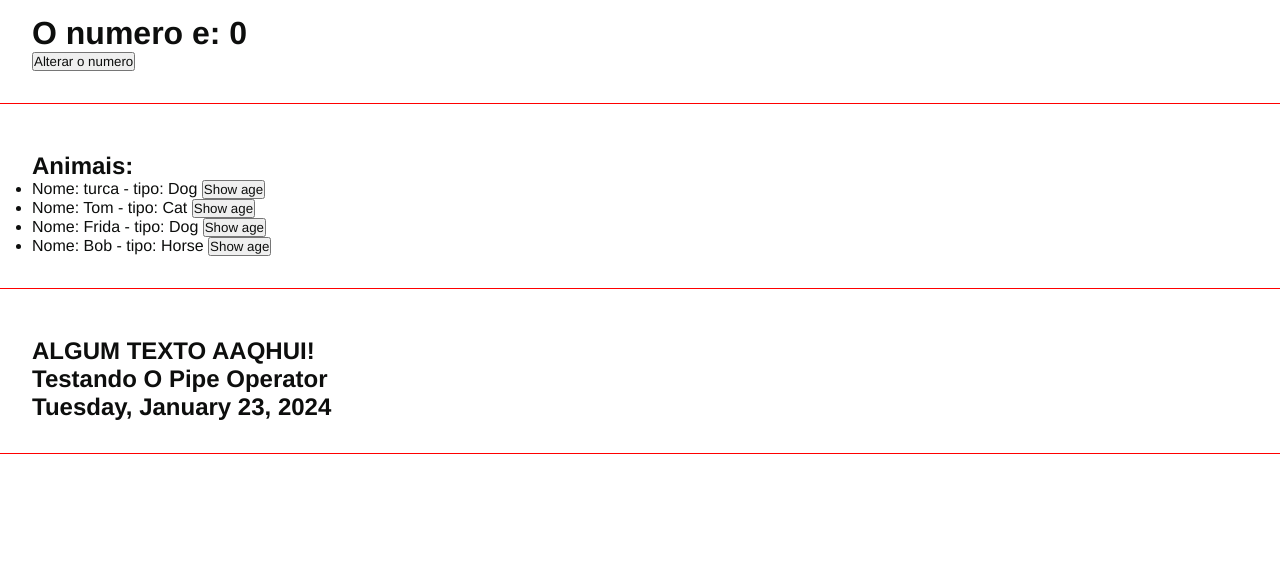
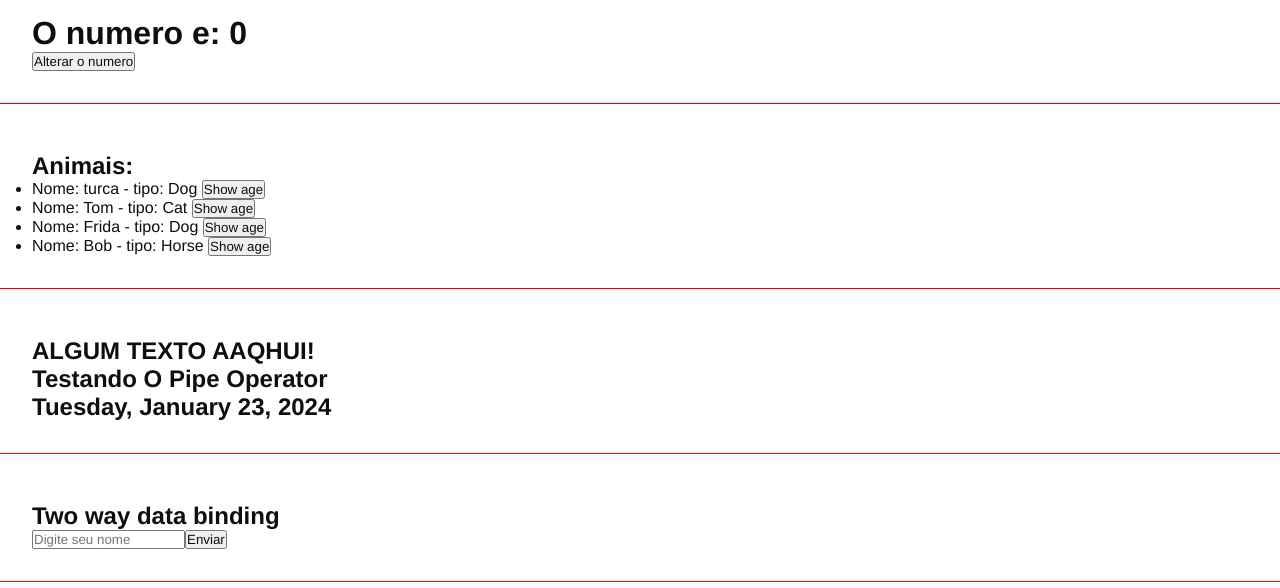
Before and after one commit to alvimlopz/CursoAngular, an Angular app: page / in a window 1280 px wide. Shown: the part 712-1300 px from the top of the page. Built offline with nearby package versions, Linux system fonts and the light colour scheme.

Commit message:
Two way data binding no angular

```diff
--- a/src/app/app.component.html
+++ b/src/app/app.component.html
@@ -7,3 +7,4 @@
 <app-emitter></app-emitter>
 <app-list-render></app-list-render>
 <app-pipes></app-pipes>
+<app-two-way-dinding></app-two-way-dinding>
--- /dev/null
+++ b/src/app/components/two-way-dinding/two-way-dinding.component.html
@@ -0,0 +1,16 @@
+<div class="class">
+    <h2>Two way data binding</h2>
+    <form>
+        <input
+            type="text"
+            [(ngModel)]="name"
+            name="name"
+            placeholder="Digite seu nome"
+            />
+            <input type="submit" value="Enviar"/>
+    </form>
+    <div *ngIf="name !== ''">
+        <p>O nome e: {{ name }}</p>
+    </div>
+
+</div>
--- /dev/null
+++ b/src/app/components/two-way-dinding/two-way-dinding.component.ts
@@ -0,0 +1,11 @@
+import { Component } from '@angular/core';
+
+@Component({
+  selector: 'app-two-way-dinding',
+  templateUrl: './two-way-dinding.component.html',
+  styleUrl: './two-way-dinding.component.css'
+})
+export class TwoWayDindingComponent {
+  name: string = '';
+
+}
```
Also changed, not shown: src/app/app.module.ts (+6 -2 lines), src/app/components/two-way-dinding/two-way-dinding.component.css (added), 1 other file (tests, documents, lock files or other folders).
